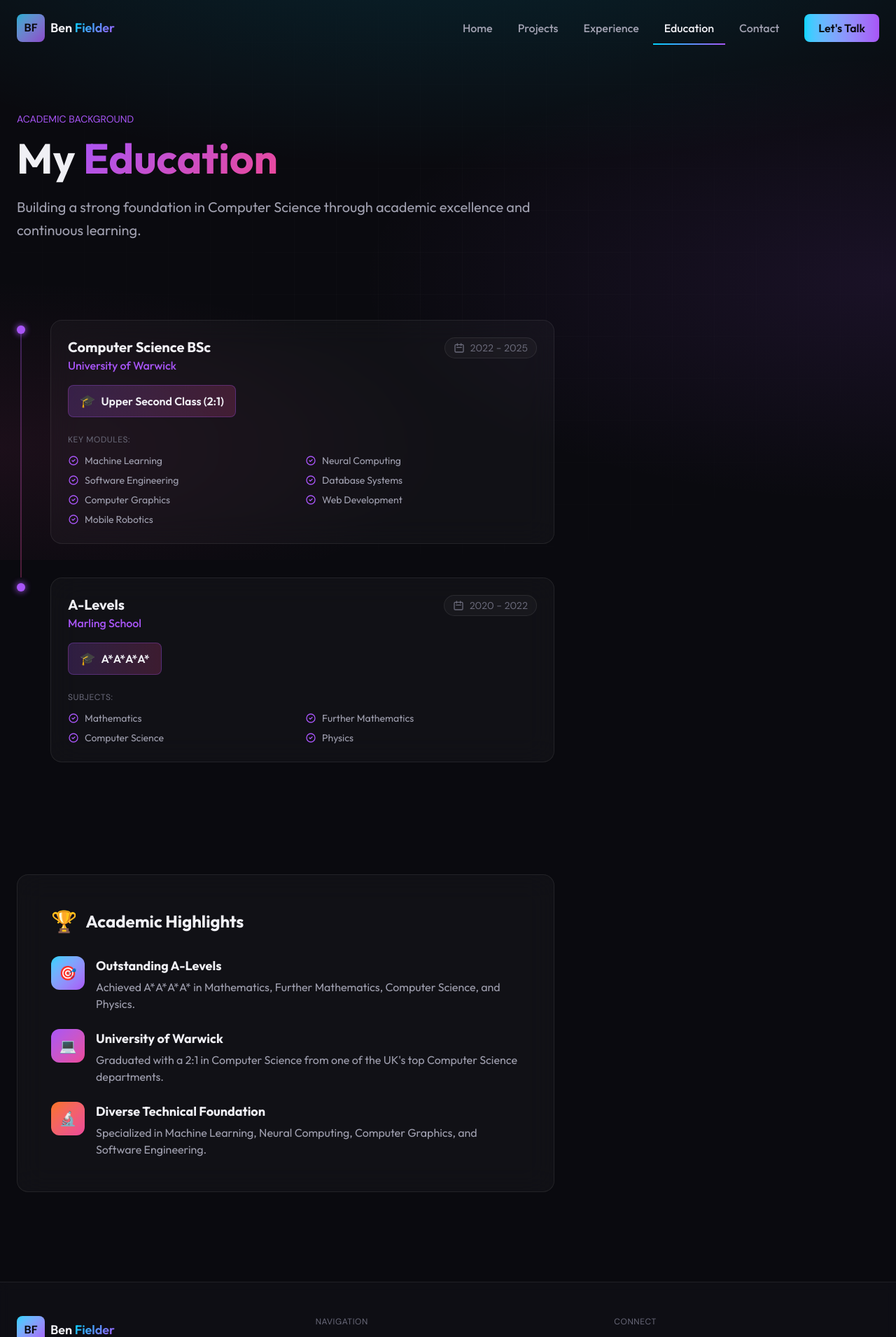
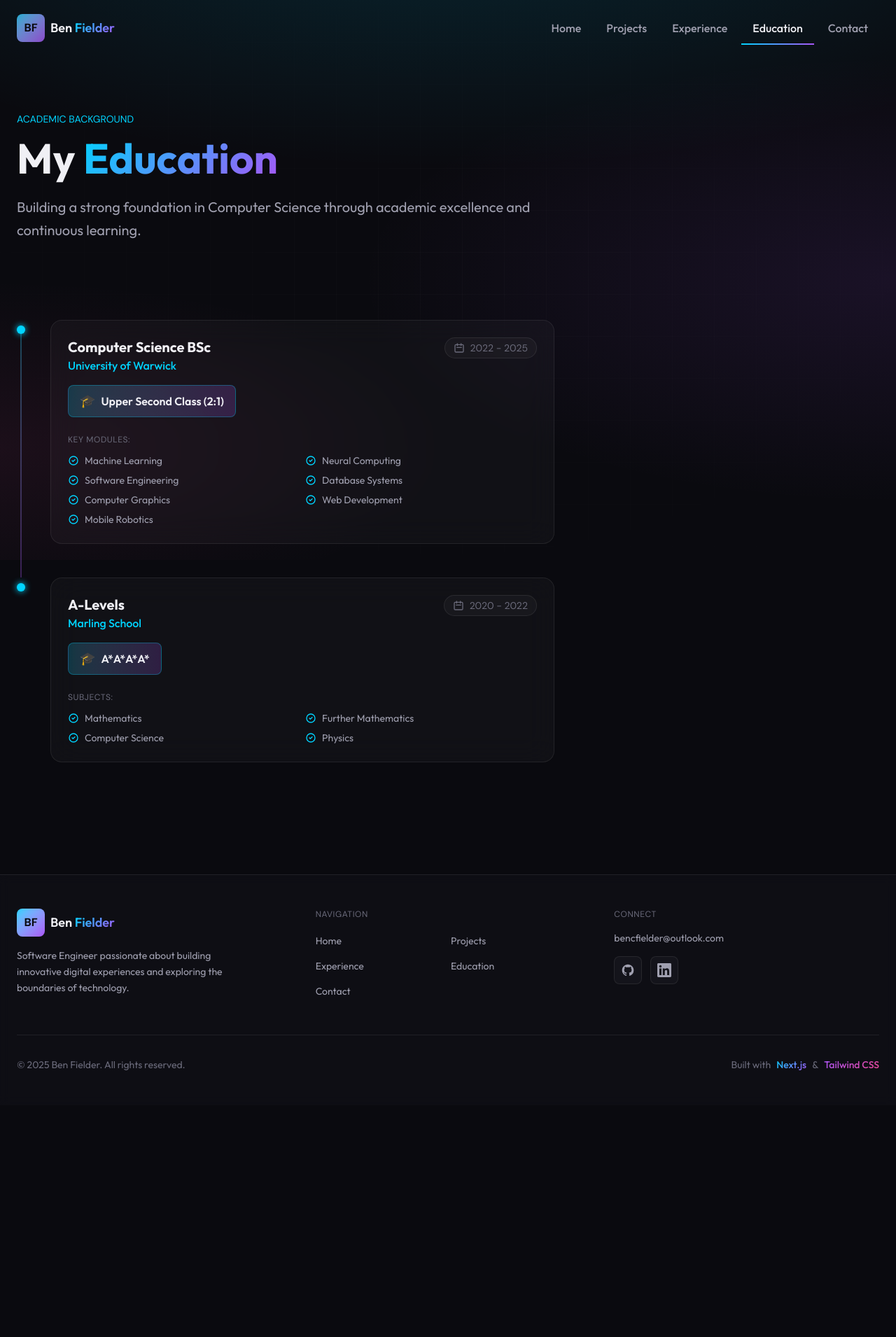
Before and after one commit to BenFielder1/portfolio, a Next.js app: page /education in a window 1280 px wide. Shown: the top 1910 px of the page at 70% size. After the commit the page ends 1579 px from the top, so only its background shows below. Built offline with nearby package versions, Linux system fonts and the light colour scheme.

Commit message:
remove CTA - update sketch vault image - colour scheme consistencies

```diff
--- a/src/app/education/page.tsx
+++ b/src/app/education/page.tsx
@@ -8,11 +8,11 @@ export default function EducationPage() {
             <section className="py-16 relative">
                 <div className="container mx-auto px-6">
                     <div className="max-w-3xl">
-                        <span className="font-mono text-sm text-[var(--accent-purple)] mb-4 block">
+                        <span className="font-mono text-sm text-[var(--accent-cyan)] mb-4 block">
                             ACADEMIC BACKGROUND
                         </span>
                         <h1 className="text-4xl md:text-5xl lg:text-6xl font-bold mb-6">
-                            My <span className="text-gradient-secondary">Education</span>
+                            My <span className="text-gradient">Education</span>
                         </h1>
                         <p className="text-xl text-[var(--text-secondary)] leading-relaxed">
                             Building a strong foundation in Computer Science through academic
@@ -41,61 +41,6 @@ export default function EducationPage() {
                     </div>
                 </div>
             </section>
-
-            {/* Achievements / Highlights */}
-            <section className="py-16 relative">
-                <div className="container mx-auto px-6">
-                    <div className="max-w-3xl">
-                        <div className="glass-card p-8 md:p-12">
-                            <h2 className="text-2xl font-bold mb-8 flex items-center gap-3">
-                                <span className="text-3xl">🏆</span>
-                                Academic Highlights
-                            </h2>
-
-                            <div className="grid gap-6">
-                                <div className="flex gap-4 items-start">
-                                    <div className="w-12 h-12 rounded-xl bg-gradient-to-br from-[var(--accent-cyan)] to-[var(--accent-purple)] flex items-center justify-center flex-shrink-0">
-                                        <span className="text-xl">🎯</span>
-                                    </div>
-                                    <div>
-                                        <h3 className="font-bold text-lg mb-1">Outstanding A-Levels</h3>
-                                        <p className="text-[var(--text-secondary)]">
-                                            Achieved A*A*A*A* in Mathematics, Further Mathematics,
-                                            Computer Science, and Physics.
-                                        </p>
-                                    </div>
-                                </div>
-
-                                <div className="flex gap-4 items-start">
-                                    <div className="w-12 h-12 rounded-xl bg-gradient-to-br from-[var(--accent-purple)] to-[var(--accent-pink)] flex items-center justify-center flex-shrink-0">
-                                        <span className="text-xl">💻</span>
-                                    </div>
-                                    <div>
-                                        <h3 className="font-bold text-lg mb-1">University of Warwick</h3>
-                                        <p className="text-[var(--text-secondary)]">
-                                            Graduated with a 2:1 in Computer Science from one of the
-                                            UK&apos;s top Computer Science departments.
-                                        </p>
-                                    </div>
-                                </div>
-
-                                <div className="flex gap-4 items-start">
-                                    <div className="w-12 h-12 rounded-xl bg-gradient-to-br from-[var(--accent-orange)] to-[var(--accent-pink)] flex items-center justify-center flex-shrink-0">
-                                        <span className="text-xl">🔬</span>
-                                    </div>
-                                    <div>
-                                        <h3 className="font-bold text-lg mb-1">Diverse Technical Foundation</h3>
-                                        <p className="text-[var(--text-secondary)]">
-                                            Specialized in Machine Learning, Neural Computing,
-                                            Computer Graphics, and Software Engineering.
-                                        </p>
-                                    </div>
-                                </div>
-                            </div>
-                        </div>
-                    </div>
-                </div>
-            </section>
         </div>
     );
 }
--- a/src/app/experience/page.tsx
+++ b/src/app/experience/page.tsx
@@ -41,33 +41,6 @@ export default function ExperiencePage() {
                     </div>
                 </div>
             </section>
-
-            {/* CTA Section */}
-            <section className="py-16 relative">
-                <div className="container mx-auto px-6">
-                    <div className="max-w-3xl">
-                        <div className="glass-card p-8 md:p-12 relative overflow-hidden">
-                            {/* Background gradient */}
-                            <div className="absolute inset-0 bg-gradient-to-br from-[var(--accent-cyan)]/5 via-transparent to-[var(--accent-purple)]/5" />
-
-                            <div className="relative z-10">
-                                <h2 className="text-2xl md:text-3xl font-bold mb-4">
-                                    Interested in working together?
-                                </h2>
-                                <p className="text-[var(--text-secondary)] mb-6">
-                                    I&apos;m always open to discussing new opportunities and exciting projects.
-                                </p>
-                                <Link href="/contact" className="btn-primary">
-                                    Get in Touch
-                                    <svg className="w-5 h-5" fill="none" viewBox="0 0 24 24" stroke="currentColor">
-                                        <path strokeLinecap="round" strokeLinejoin="round" strokeWidth={2} d="M17 8l4 4m0 0l-4 4m4-4H3" />
-                                    </svg>
-                                </Link>
-                            </div>
-                        </div>
-                    </div>
-                </div>
-            </section>
         </div>
     );
 }
--- a/src/app/globals.css
+++ b/src/app/globals.css
@@ -199,24 +199,11 @@ body {
     color: var(--accent-cyan);
 }
 
-/* Section title with animated underline */
+/* Section title */
 .section-title {
-    position: relative;
-    display: inline-block;
     font-size: 2rem;
     font-weight: 700;
     margin-bottom: 1rem;
-}
-
-.section-title::after {
-    content: '';
-    position: absolute;
-    bottom: -8px;
-    left: 0;
-    width: 60px;
-    height: 3px;
-    background: var(--gradient-primary);
-    border-radius: 2px;
 }
 
 /* Animated link */
--- a/src/components/EducationItem.tsx
+++ b/src/components/EducationItem.tsx
@@ -21,21 +21,21 @@ export default function EducationItem({
         <div className="relative pl-8 pb-12 group">
             {/* Timeline line */}
             {!isLast && (
-                <div className="absolute left-[5px] top-3 bottom-0 w-[2px] bg-gradient-to-b from-[var(--accent-purple)] to-[var(--accent-pink)] opacity-30" />
+                <div className="absolute left-[5px] top-3 bottom-0 w-[2px] bg-gradient-to-b from-[var(--accent-cyan)] to-[var(--accent-purple)] opacity-30" />
             )}
 
             {/* Timeline dot */}
-            <div className="absolute left-0 top-2 w-3 h-3 rounded-full bg-[var(--accent-purple)] shadow-[0_0_10px_var(--accent-purple)] group-hover:scale-125 transition-transform duration-300" />
+            <div className="absolute left-0 top-2 w-3 h-3 rounded-full bg-[var(--accent-cyan)] shadow-[0_0_10px_var(--accent-cyan)] group-hover:scale-125 transition-transform duration-300" />
 
             {/* Content card */}
             <div className="glass-card p-6 ml-4">
                 {/* Header */}
                 <div className="flex flex-col sm:flex-row sm:items-start sm:justify-between gap-2 mb-4">
                     <div>
-                        <h3 className="text-xl font-bold group-hover:text-gradient-secondary transition-all duration-300">
+                        <h3 className="text-xl font-bold group-hover:text-gradient transition-all duration-300">
                             {degree}
                         </h3>
-                        <p className="text-[var(--accent-purple)] font-medium">
+                        <p className="text-[var(--accent-cyan)] font-medium">
                             {institution}
                         </p>
                     </div>
@@ -48,7 +48,7 @@ export default function EducationItem({
                 </div>
 
                 {/* Grade badge */}
-                <div className="inline-flex items-center gap-2 px-4 py-2 rounded-lg bg-gradient-to-r from-[var(--accent-purple)]/20 to-[var(--accent-pink)]/20 border border-[var(--accent-purple)]/30 mb-6">
+                <div className="inline-flex items-center gap-2 px-4 py-2 rounded-lg bg-gradient-to-r from-[var(--accent-cyan)]/20 to-[var(--accent-purple)]/20 border border-[var(--accent-cyan)]/30 mb-6">
                     <span className="text-lg">🎓</span>
                     <span className="font-semibold text-[var(--text-primary)]">
                         {grade}
@@ -67,7 +67,7 @@ export default function EducationItem({
                                     key={course}
                                     className="flex items-center gap-2 text-[var(--text-secondary)] text-sm"
                                 >
-                                    <svg className="w-4 h-4 text-[var(--accent-purple)] flex-shrink-0" fill="none" viewBox="0 0 24 24" stroke="currentColor">
+                                    <svg className="w-4 h-4 text-[var(--accent-cyan)] flex-shrink-0" fill="none" viewBox="0 0 24 24" stroke="currentColor">
                                         <path strokeLinecap="round" strokeLinejoin="round" strokeWidth={2} d="M9 12l2 2 4-4m6 2a9 9 0 11-18 0 9 9 0 0118 0z" />
                                     </svg>
                                     {course}
--- a/src/components/Navbar.tsx
+++ b/src/components/Navbar.tsx
@@ -89,14 +89,6 @@ export default function Navbar() {
                             {item.label}
                         </Link>
                     ))}
-
-                    {/* CTA Button */}
-                    <Link
-                        href="/contact"
-                        className="ml-4 px-5 py-2 bg-gradient-to-r from-[var(--accent-cyan)] to-[var(--accent-purple)] text-[var(--bg-primary)] font-semibold rounded-lg transition-all duration-300 hover:shadow-[0_0_20px_rgba(0,212,255,0.4)] hover:-translate-y-0.5"
-                    >
-                        Let&apos;s Talk
-                    </Link>
                 </nav>
             </div>
 
@@ -121,13 +113,6 @@ export default function Navbar() {
                             {item.label}
                         </Link>
                     ))}
-
-                    <Link
-                        href="/contact"
-                        className="mt-2 px-4 py-3 bg-gradient-to-r from-[var(--accent-cyan)] to-[var(--accent-purple)] text-[var(--bg-primary)] font-semibold rounded-lg text-center"
-                    >
-                        Let&apos;s Talk
-                    </Link>
                 </nav>
             </div>
         </header>
```
Also changed, not shown: src/app/page.tsx (+5 -31 lines), public/images/projects/sketchvault.png.
